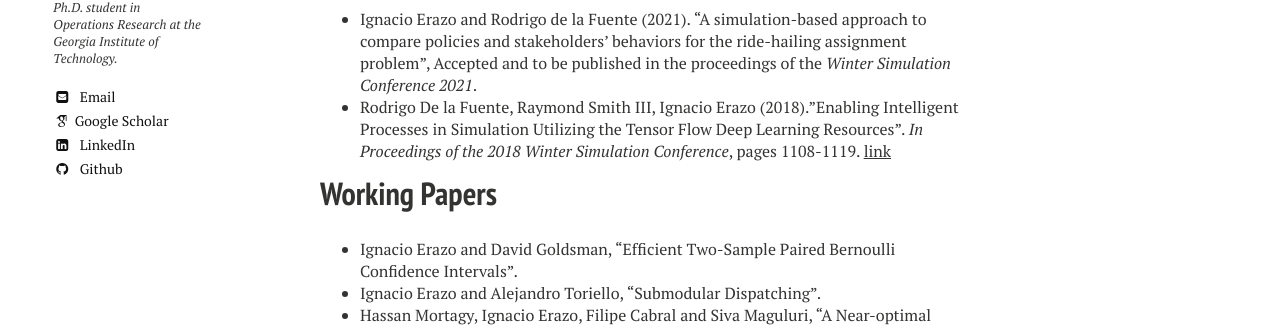
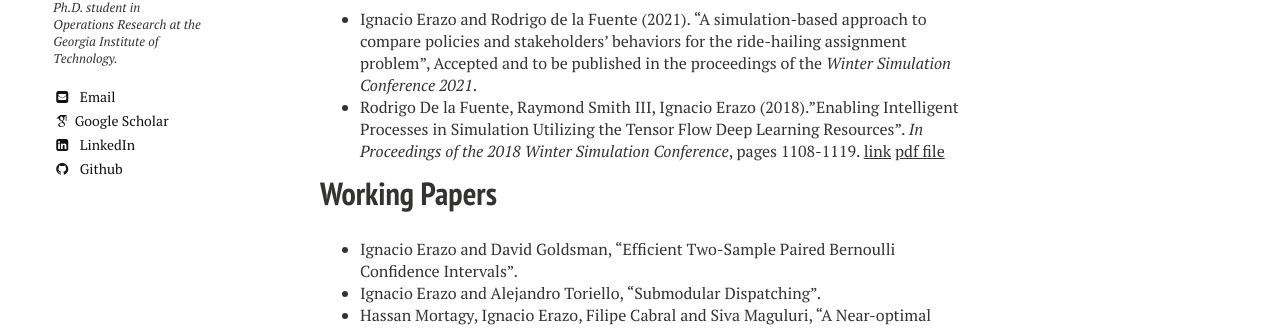
Before and after one commit to ierazo/ierazo.github.io, a Jekyll site: the page built from Research.md, in a window 1280 px wide. Shown: the part 410-739 px from the top of the page. Built offline with Jekyll 4.4.1, drawn with Linux system fonts in a browser that asks for light colours; nearby versions of some CDN libraries; some web fonts are replaced.

Commit message:
Update Research.md

```diff
--- a/Research.md
+++ b/Research.md
@@ -11,7 +11,7 @@ excerpt: "Research"
 
 # Conference papers
 - Ignacio Erazo and Rodrigo de la Fuente (2021). "A simulation-based approach to compare policies and stakeholders' behaviors for the ride-hailing assignment problem", Accepted and to be published in the proceedings of the *Winter Simulation Conference 2021*.
-- Rodrigo De la Fuente, Raymond Smith III, Ignacio Erazo (2018)."Enabling Intelligent Processes in Simulation Utilizing the Tensor Flow Deep Learning Resources". *In Proceedings of the 2018 Winter Simulation Conference*, pages 1108-1119. [link](https://ieeexplore.ieee.org/document/8632539)
+- Rodrigo De la Fuente, Raymond Smith III, Ignacio Erazo (2018)."Enabling Intelligent Processes in Simulation Utilizing the Tensor Flow Deep Learning Resources". *In Proceedings of the 2018 Winter Simulation Conference*, pages 1108-1119. [link](https://ieeexplore.ieee.org/document/8632539) [pdf file](/papers/WSC2018.pdf)
 
 
 # Working Papers
```
